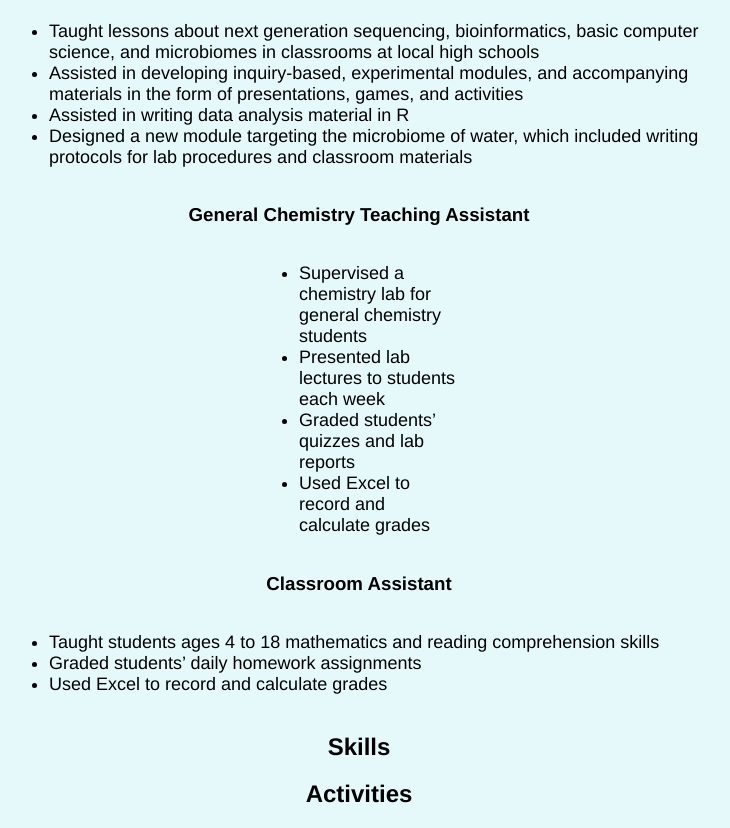
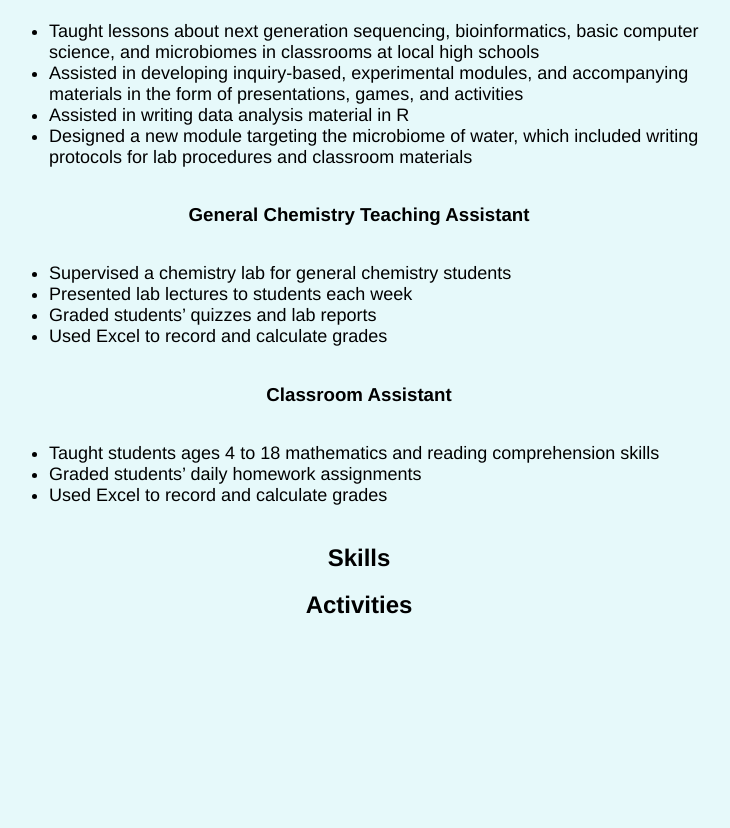
Before and after one commit to eliseganx/eliseganx.github.io, a plain HTML site: page resume.html in a window 1280 px wide. Shown: the part 824-1652 px from the top of the page, without its empty margins (281-1011 px from the left). After the commit the page ends 1463 px from the top, so only its background shows below. Drawn offline with Linux system fonts and the light colour scheme.

Commit message:
Update resume.html

```diff
--- a/resume.html
+++ b/resume.html
@@ -41,7 +41,7 @@
       </ul>
       </div>
     <h3>General Chemistry Teaching Assistant</h3>
-      <div class="list">
+      <div class="long_list">
       <ul>
         <li>Supervised a chemistry lab for general chemistry students</li>
         <li>Presented lab lectures to students each week</li>
```
